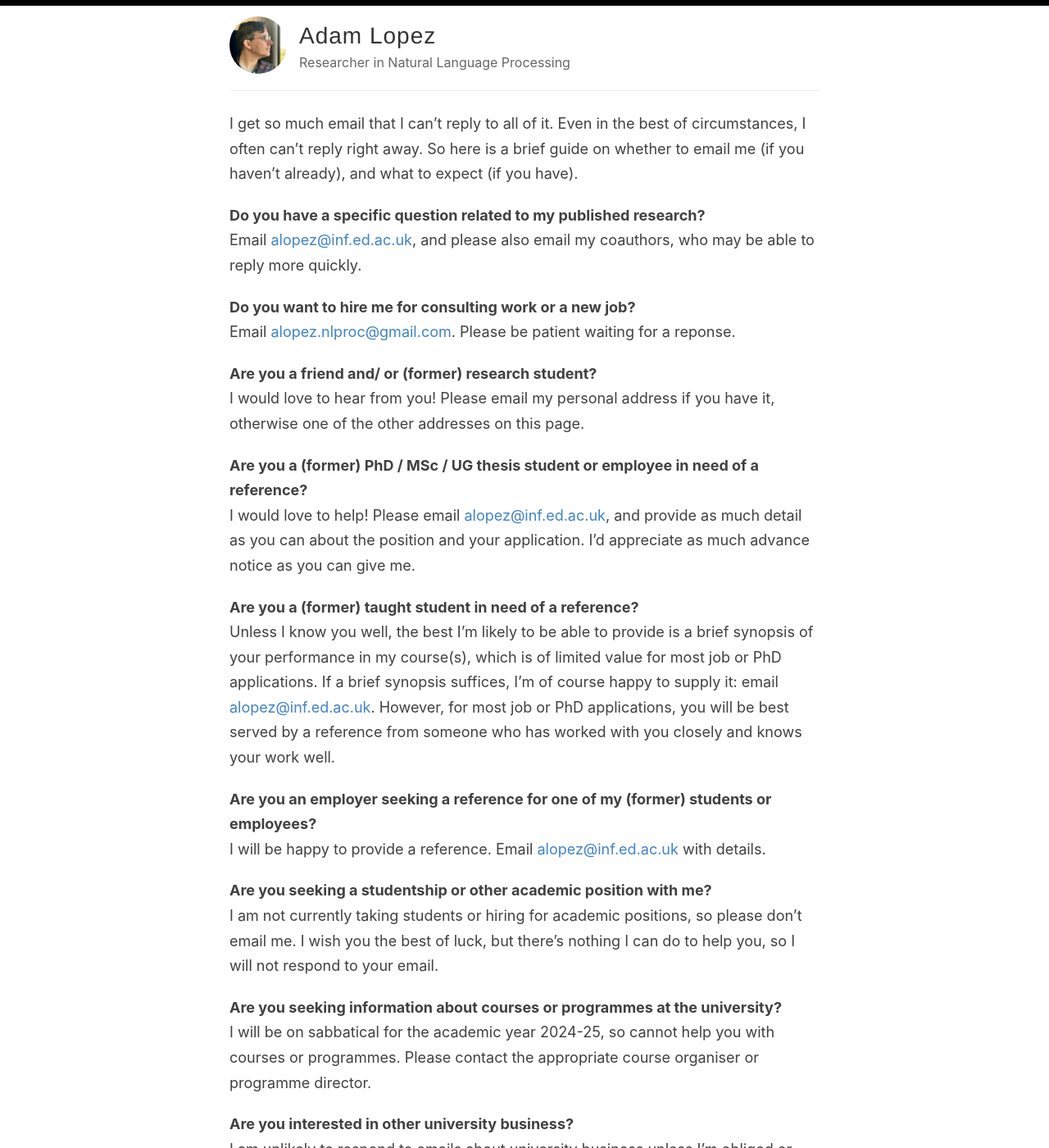
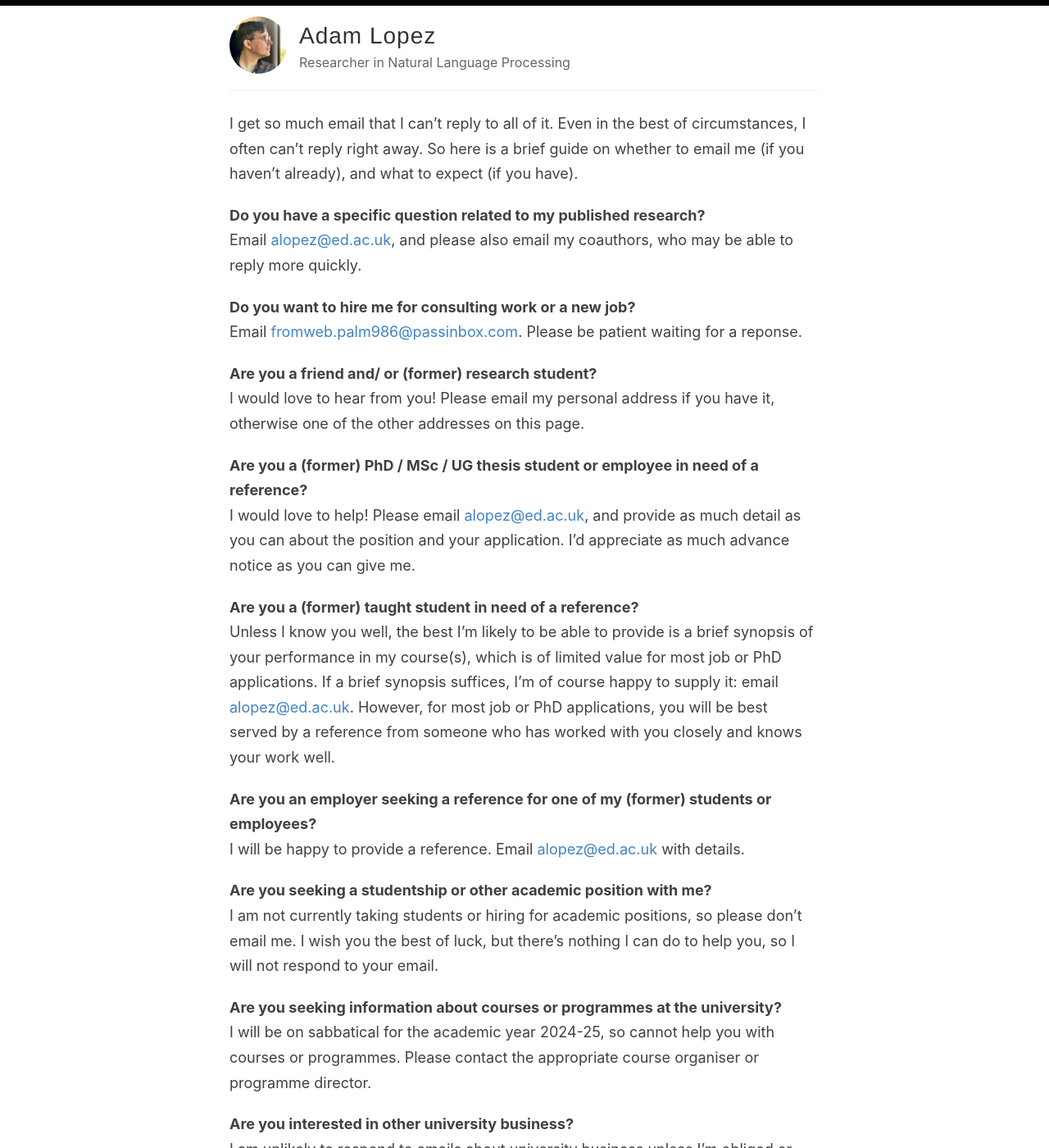
Before and after one commit to alopez/alopez.github.com, a Jekyll site: the page built from email.md, in a window 1280 px wide and 1400 px high. Shown: the whole window at 82% size. Built offline with Jekyll 4.4.1, drawn with Linux system fonts in a browser that asks for light colours; some web fonts are replaced; some of the changed lines change nothing that is shown.

Commit message:
Update email.md

```diff
--- a/email.md
+++ b/email.md
@@ -7,11 +7,11 @@ is a brief guide on whether to email me (if you haven't already), and
 what to expect (if you have).
 
 Do you have a specific question related to my published research?
-: Email <alopez@inf.ed.ac.uk>, and please also email my coauthors, who
+: Email <alopez@ed.ac.uk>, and please also email my coauthors, who
   may be able to reply more quickly.
 
 Do you want to hire me for consulting work or a new job?
-: Email <alopez.nlproc@gmail.com>. Please be patient waiting for a reponse.
+: Email <fromweb.palm986@passinbox.com>. Please be patient waiting for a reponse.
 
 Are you a friend and/ or (former) research student?
 : I would love to hear from you! Please email my personal
@@ -19,7 +19,7 @@ Are you a friend and/ or (former) research student?
   on this page.
 
 Are you a (former) PhD / MSc / UG thesis student or employee in need of a reference?
-: I would love to help! Please email <alopez@inf.ed.ac.uk>, and provide as
+: I would love to help! Please email <alopez@ed.ac.uk>, and provide as
   much detail as you can about the position and your application. I'd appreciate as
   much advance notice as you can give me.
 
@@ -27,12 +27,12 @@ Are you a (former) taught student in need of a reference?
 : Unless I know you well, the best I'm likely to be able to provide is a brief synopsis
   of your performance in my course(s), which is of limited value for most job
   or PhD applications. If a brief synopsis suffices, I'm of course happy
-  to supply it: email <alopez@inf.ed.ac.uk>. However, for most job or PhD applications,
+  to supply it: email <alopez@ed.ac.uk>. However, for most job or PhD applications,
   you will be best served by a reference from someone who has worked with you
   closely and knows your work well.
 
 Are you an employer seeking a reference for one of my (former) students or employees?
-: I will be happy to provide a reference. Email <alopez@inf.ed.ac.uk> with details.
+: I will be happy to provide a reference. Email <alopez@ed.ac.uk> with details.
 
 Are you seeking a studentship or other academic position with me?
 : I am not currently taking students or hiring
```
